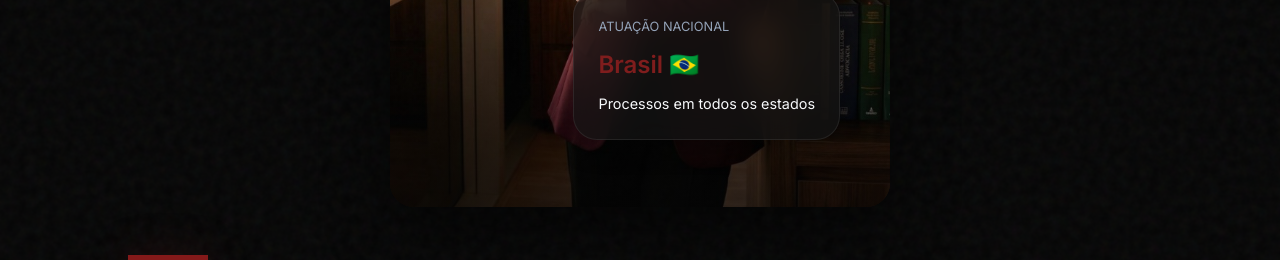
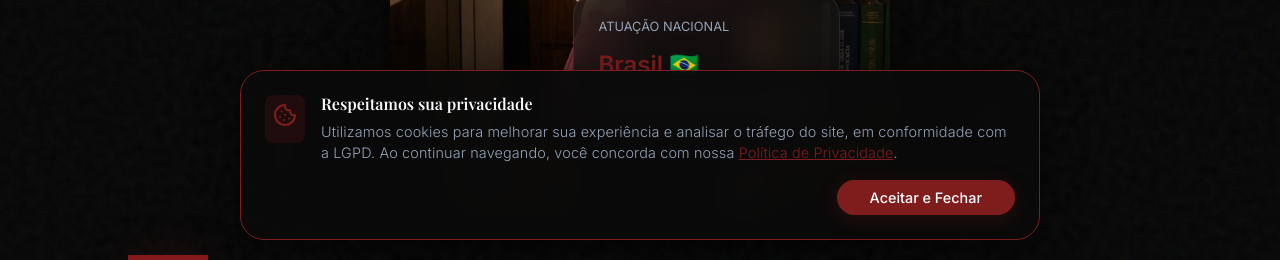
Before and after one commit to jrcassorielo/site-advocacia, a React (Vite) app: page / in a window 1280 px wide. Shown: the part 540-800 px from the top of the page. Built offline with nearby package versions, Linux system fonts and the light colour scheme; no server answers; a web font is replaced by a local one.

Commit message:
Feat: Add 404 Page and LGPD Cookie Consent Banner

```diff
--- a/src/App.jsx
+++ b/src/App.jsx
@@ -4,6 +4,7 @@ import { HelmetProvider } from 'react-helmet-async';
 import ScrollToTop from './components/ScrollToTop';
 import SmoothScroll from './components/SmoothScroll';
 import CustomCursor from './components/CustomCursor';
+import CookieConsent from './components/CookieConsent';
 import HomePage from './pages/HomePage';
 import TrabalhistaPage from './pages/TrabalhistaPage';
 import FamiliaPage from './pages/FamiliaPage';
@@ -12,6 +13,7 @@ import ServidoresPage from './pages/ServidoresPage';
 import ProfessoresPage from './pages/ProfessoresPage';
 import SaudePage from './pages/SaudePage';
 import ApoioPage from './pages/ApoioPage';
+import NotFoundPage from './pages/NotFoundPage';
 
 function App() {
   return (
@@ -19,7 +21,9 @@ function App() {
       <Router>
         <ScrollToTop />
         <SmoothScroll />
+        <SmoothScroll />
         <CustomCursor />
+        <CookieConsent />
         <Routes>
           <Route path="/" element={<HomePage />} />
           <Route path="/trabalhista" element={<TrabalhistaPage />} />
@@ -29,6 +33,7 @@ function App() {
           <Route path="/professores" element={<ProfessoresPage />} />
           <Route path="/saude" element={<SaudePage />} />
           <Route path="/apoio-escolar" element={<ApoioPage />} />
+          <Route path="*" element={<NotFoundPage />} />
         </Routes>
       </Router>
     </HelmetProvider>
--- /dev/null
+++ b/src/components/CookieConsent.jsx
@@ -0,0 +1,85 @@
+import React, { useState, useEffect } from 'react';
+import { motion, AnimatePresence } from 'framer-motion';
+import { Cookie } from 'lucide-react';
+
+const CookieConsent = () => {
+    const [isVisible, setIsVisible] = useState(false);
+
+    useEffect(() => {
+        const consent = localStorage.getItem('cookie_consent');
+        if (!consent) {
+            // Delay slightly to not overwhelm user immediately on load
+            const timer = setTimeout(() => setIsVisible(true), 1000);
+            return () => clearTimeout(timer);
+        }
+    }, []);
+
+    const handleAccept = () => {
+        localStorage.setItem('cookie_consent', 'true');
+        setIsVisible(false);
+    };
+
+    return (
+        <AnimatePresence>
+            {isVisible && (
+                <motion.div
+                    initial={{ y: 100, opacity: 0 }}
+                    animate={{ y: 0, opacity: 1 }}
+                    exit={{ y: 100, opacity: 0 }}
+                    transition={{ duration: 0.5 }}
+                    style={{
+                        position: 'fixed',
+                        bottom: '20px',
+                        left: '20px',
+                        right: '20px',
+                        zIndex: 999,
+                        display: 'flex',
+                        justifyContent: 'center'
+                    }}
+                >
+                    <div className="glass-panel" style={{
+                        maxWidth: '800px',
+                        width: '100%',
+                        padding: '1.5rem',
+                        display: 'flex',
+                        flexDirection: 'column',
+                        gap: '1rem',
+                        background: 'rgba(10, 10, 10, 0.9)', // Darker background for readability
+                        border: '1px solid var(--accent-primary)',
+                        boxShadow: '0 10px 40px rgba(0,0,0,0.5)'
+                    }}>
+                        <div style={{ display: 'flex', alignItems: 'flex-start', gap: '1rem' }}>
+                            <div style={{
+                                background: 'rgba(127, 29, 29, 0.2)',
+                                padding: '0.5rem',
+                                borderRadius: '8px',
+                                color: 'var(--accent-primary)'
+                            }}>
+                                <Cookie size={24} />
+                            </div>
+                            <div style={{ flex: 1 }}>
+                                <h4 style={{ marginBottom: '0.5rem', fontSize: '1rem' }}>Respeitamos sua privacidade</h4>
+                                <p style={{ fontSize: '0.9rem', color: 'var(--text-secondary)', lineHeight: '1.5' }}>
+                                    Utilizamos cookies para melhorar sua experiência e analisar o tráfego do site, em conformidade com a LGPD.
+                                    Ao continuar navegando, você concorda com nossa <a href="/privacidade" style={{ color: 'var(--accent-primary)', textDecoration: 'underline' }}>Política de Privacidade</a>.
+                                </p>
+                            </div>
+                        </div>
+
+                        <div style={{ display: 'flex', justifyContent: 'flex-end', gap: '1rem' }}>
+                            <button
+                                onClick={handleAccept}
+                                className="btn-primary"
+                                style={{ padding: '0.5rem 2rem', fontSize: '0.9rem' }}
+                            >
+                                Aceitar e Fechar
+                            </button>
+                        </div>
+                    </div>
+                </motion.div>
+            )}
+        </AnimatePresence>
+    );
+};
+
+export default CookieConsent;
--- /dev/null
+++ b/src/pages/NotFoundPage.jsx
@@ -0,0 +1,74 @@
+import React from 'react';
+import { Link } from 'react-router-dom';
+import { motion } from 'framer-motion';
+import { Home, ArrowLeft } from 'lucide-react';
+
+const NotFoundPage = () => {
+    return (
+        <div style={{
+            minHeight: '100vh',
+            display: 'flex',
+            alignItems: 'center',
+            justifyContent: 'center',
+            background: 'var(--bg-primary)',
+            position: 'relative',
+            overflow: 'hidden',
+            padding: '2rem'
+        }}>
+            {/* Background Effects */}
+            <div className="bg-noise" />
+            <div style={{
+                position: 'absolute',
+                top: '20%',
+                left: '20%',
+                width: '40vw',
+                height: '40vw',
+                background: 'radial-gradient(circle, rgba(127, 29, 29, 0.15) 0%, transparent 70%)',
+                filter: 'blur(60px)',
+                zIndex: 0
+            }} />
+
+            <motion.div
+                initial={{ opacity: 0, y: 20 }}
+                animate={{ opacity: 1, y: 0 }}
+                transition={{ duration: 0.8 }}
+                className="glass-panel"
+                style={{
+                    maxWidth: '600px',
+                    width: '100%',
+                    padding: '4rem 2rem',
+                    textAlign: 'center',
+                    position: 'relative',
+                    zIndex: 1,
+                    display: 'flex',
+                    flexDirection: 'column',
+                    alignItems: 'center',
+                    gap: '2rem'
+                }}
+            >
+                <h1 style={{
+                    fontSize: '8rem',
+                    lineHeight: 1,
+                    color: 'var(--accent-primary)',
+                    fontFamily: 'var(--font-heading)',
+                    marginBottom: '-1rem'
+                }}>
+                    404
+                </h1>
+
+                <div>
+                    <h2 style={{ fontSize: '2rem', marginBottom: '1rem' }}>Página Não Encontrada</h2>
+                    <p style={{ color: 'var(--text-secondary)', fontSize: '1.1rem' }}>
+                        Parece que o link que você tentou acessar não existe ou foi movido.
+                    </p>
+                </div>
+
+                <Link to="/" className="btn-primary" style={{ display: 'inline-flex', alignItems: 'center', gap: '0.5rem' }}>
+                    <ArrowLeft size={20} /> Voltar para o Início
+                </Link>
+            </motion.div>
+        </div>
+    );
+};
+
+export default NotFoundPage;
```
